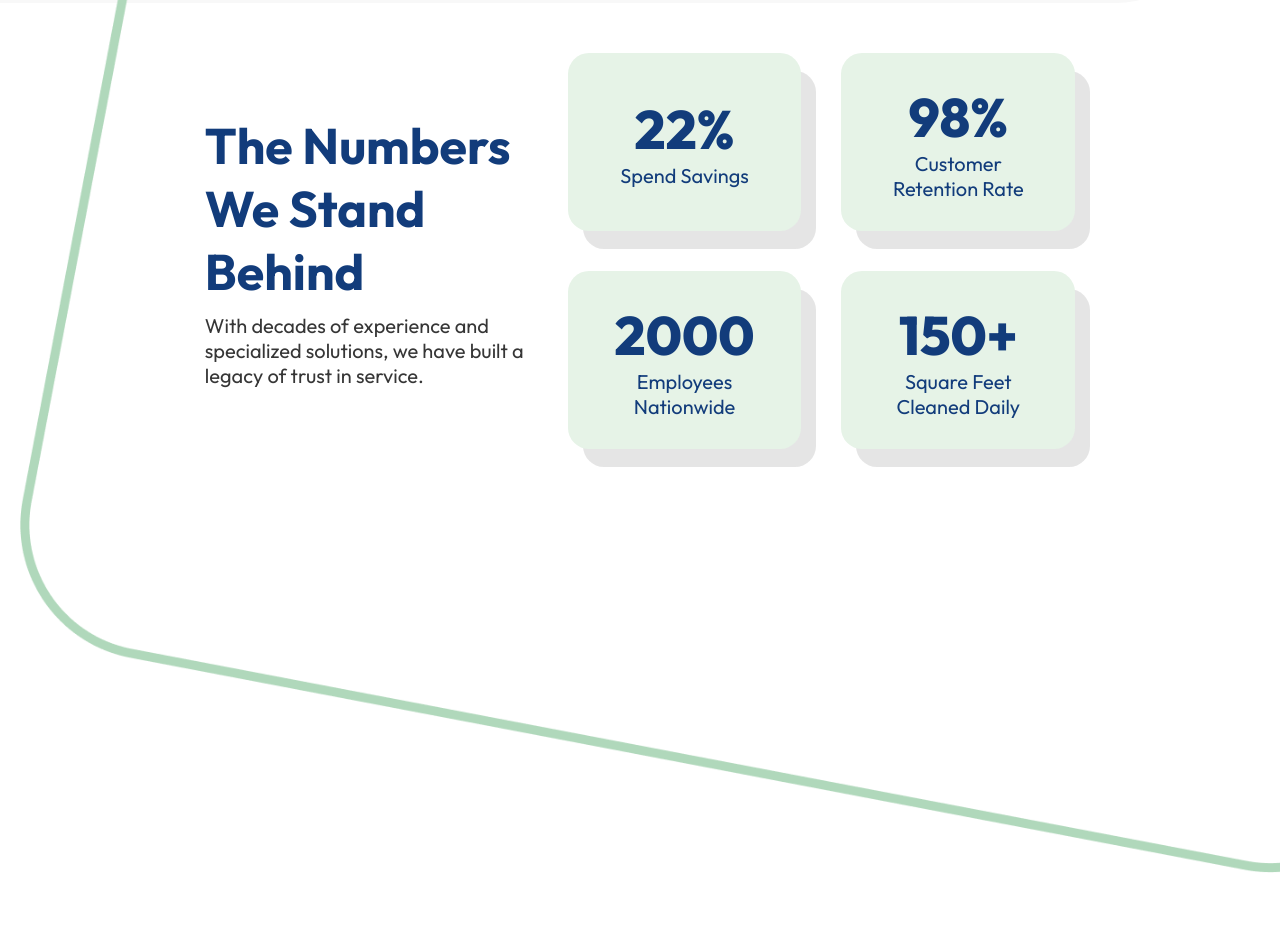
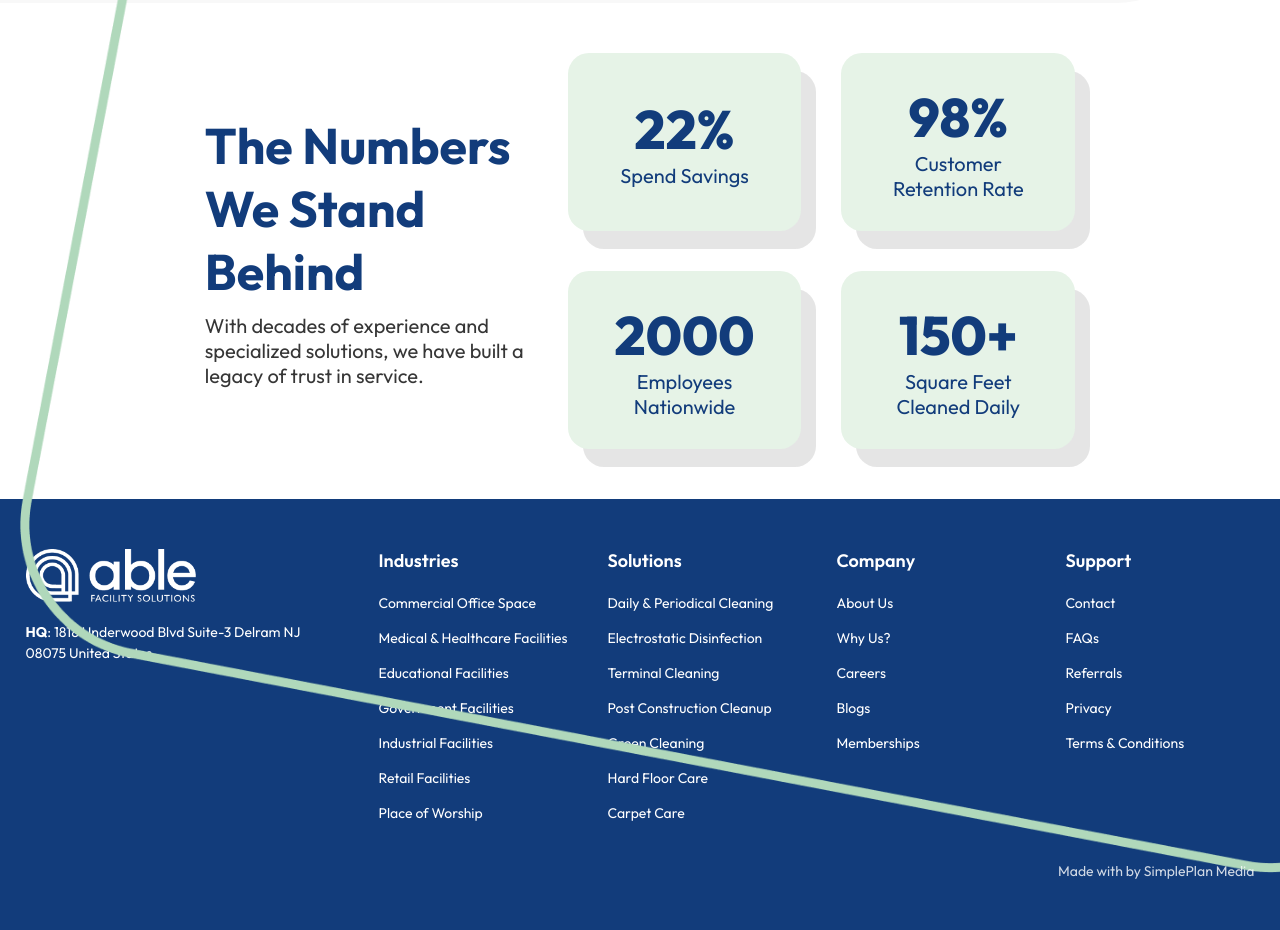
Before and after one commit to Raja1947/Assignment-2, a plain HTML site: page index.html in a window 1280 px wide. Shown: the part 2164-3094 px from the top of the page. Before the commit the page ends 3041 px from the top, so only its background shows below. Drawn offline with Linux system fonts and the light colour scheme.

Commit message:
footer added

```diff
--- a/index.html
+++ b/index.html
@@ -369,7 +369,6 @@
 
     <!-- services-end  -->
 
-
     <!-- counter-section  -->
     <section class="number-section">
       <div class="number-container">
@@ -407,6 +406,76 @@
         </div>
       </div>
     </section>
+
+    <!-- footer  -->
+    <section class="footer-section">
+      <div class="container-fluid">
+        <footer class="footer">
+          <div class="container">
+            <div class="footer-content">
+              <div class="footer-top">
+                <div class="footer-top-left">
+                  <img src="./assets/footer.png" alt="footer-logo" />
+                  <p>
+                    <strong>HQ</strong>: 1818 Underwood Blvd Suite-3 Delram NJ
+                    08075 United States
+                  </p>
+                </div>
+                <div class="footer-top-right">
+                  <div class="footer-right-details">
+                    <h3>Industries</h3>
+                    <ul>
+                      <li><a href="#">Commercial Office Space</a></li>
+                      <li><a href="#">Medical & Healthcare Facilities</a></li>
+                      <li><a href="#">Educational Facilities</a></li>
+                      <li><a href="#">Government Facilities</a></li>
+                      <li><a href="#">Industrial Facilities</a></li>
+                      <li><a href="#">Retail Facilities</a></li>
+                      <li><a href="#">Place of Worship</a></li>
+                    </ul>
+                  </div>
+                  <div class="footer-right-details">
+                    <h3>Solutions</h3>
+                    <ul>
+                      <li><a href="#">Daily & Periodical Cleaning</a></li>
+                      <li><a href="#">Electrostatic Disinfection</a></li>
+                      <li><a href="#">Terminal Cleaning</a></li>
+                      <li><a href="#">Post Construction Cleanup</a></li>
+                      <li><a href="#">Green Cleaning</a></li>
+                      <li><a href="#">Hard Floor Care</a></li>
+                      <li><a href="#">Carpet Care</a></li>
+                    </ul>
+                  </div>
+                  <div class="footer-right-details">
+                    <h3>Company</h3>
+                    <ul>
+                      <li><a href="#">About Us</a></li>
+                      <li><a href="#">Why Us?</a></li>
+                      <li><a href="#">Careers</a></li>
+                      <li><a href="#">Blogs</a></li>
+                      <li><a href="#">Memberships</a></li>
+                    </ul>
+                  </div>
+                  <div class="footer-right-details">
+                    <h3>Support</h3>
+                    <ul>
+                      <li><a href="#">Contact</a></li>
+                      <li><a href="#">FAQs</a></li>
+                      <li><a href="#">Referrals</a></li>
+                      <li><a href="#">Privacy</a></li>
+                      <li><a href="#">Terms & Conditions</a></li>
+                    </ul>
+                  </div>
+                </div>
+              </div>
+              <div class="footer-bottom">
+                <p class="footer-para p">Made with by SimplePlan Media</p>
+              </div>
+            </div>
+          </div>
+        </footer>
+      </div>
+    </section>
   </body>
   <script defer src="script.js"></script>
 </html>
--- a/style.css
+++ b/style.css
@@ -455,67 +455,63 @@ img {
   }
 }
 
-
 /* number -container  */
-.number-container{
+.number-container {
   position: relative;
   /* overflow: hidden  ; */
   display: flex;
   justify-content: center;
   align-items: center;
   min-height: 200px;
-
-
 }
 
-.number-img{
+.number-img {
   /* background-color: lightcoral; */
   position: absolute;
   right: 0;
   top: -400px;
   left: 20px;
-
 }
-.number-img img{
+.number-img img {
   width: 100%;
   height: 100%;
   object-fit: cover;
 }
-.number-content{
+.number-content {
   padding: 50px 0;
   width: 68%;
   margin: 0 auto;
 
   /* background-color: red; */
 }
-.container-main{
+.container-main {
   display: flex;
   justify-content: space-between;
   align-items: center;
 
   gap: 40px;
 }
-.container-left{
+.container-left {
   display: flex;
   flex-direction: column;
   gap: 10px;
 }
-.container-left h1{
+.container-left h1 {
   color: var(--heading-color);
   font-size: 50px;
   max-width: 400px;
 }
-.container-left p{
+.container-left p {
   color: var(--para-color);
   font-size: 20px;
   max-width: 400px;
 }
-.container-right{
+.container-right {
   display: grid;
   grid-template-columns: 1fr 1fr;
   gap: 40px;
 }
-.container-right-content{
+.container-right-content {
   display: flex;
   flex-direction: column;
   text-align: center;
@@ -527,6 +523,104 @@ img {
   border-radius: 21px;
   box-shadow: 15px 18px rgba(210, 210, 210, 0.58);
 }
-.container-right-content p{
+.container-right-content p {
   color: var(--heading-color);
 }
+
+/* footer  */
+.container-fluid {
+  background-color: var(--heading-color);
+  padding: 50px 0;
+}
+
+/* Footer Content */
+.footer-content {
+  display: flex;
+  flex-direction: column;
+  color: var(--text-white);
+  gap: 40px;
+}
+
+/* Top Section */
+.footer-top {
+  display: flex;
+  gap: 40px;
+  justify-content: space-between;
+  flex-wrap: wrap;
+}
+
+/* Left Section (Logo and Address) */
+.footer-top-left {
+  display: flex;
+  flex-direction: column;
+  gap: 20px;
+}
+
+.footer-top-left img {
+  width: 170px;
+}
+
+.footer-top-left p {
+  max-width: 280px;
+  line-height: 1.5;
+  font-size: 14px;
+}
+
+/* Right Section (Links) */
+.footer-top-right {
+  display: grid;
+  grid-template-columns: 1fr 1fr 1fr 1fr;
+  gap: 40px;
+}
+
+.footer-right-details {
+  display: flex;
+  flex-direction: column;
+  gap: 20px;
+}
+
+.footer-right-details h3 {
+  font-size: 18px;
+  font-weight: 600;
+}
+
+.footer-right-details ul {
+  list-style: none;
+  padding: 0;
+  margin: 0;
+  display: flex;
+  flex-direction: column;
+  gap: 15px;
+}
+
+.footer-right-details ul li a {
+  text-decoration: none;
+  color: var(--text-white);
+  font-size: 14px;
+  transition: color 0.3s ease;
+}
+
+.footer-right-details ul li a:hover {
+  color: #1e90ff;
+}
+
+/* Bottom Section */
+.footer-bottom p {
+  text-align: end;
+  font-size: 14px;
+  opacity: 0.8;
+  color: var(--text-white);
+}
+
+/* Responsive Design */
+@media (max-width: 768px) {
+  .footer-top {
+    flex-direction: column;
+    align-items: center;
+    text-align: center;
+  }
+
+  .footer-top-right {
+    grid-template-columns: 1fr;
+  }
+}
```
Also changed, not shown: assets/footer.png (renamed from assets/Group(4).png). Lines whose indentation alone changed are shown as unchanged.
